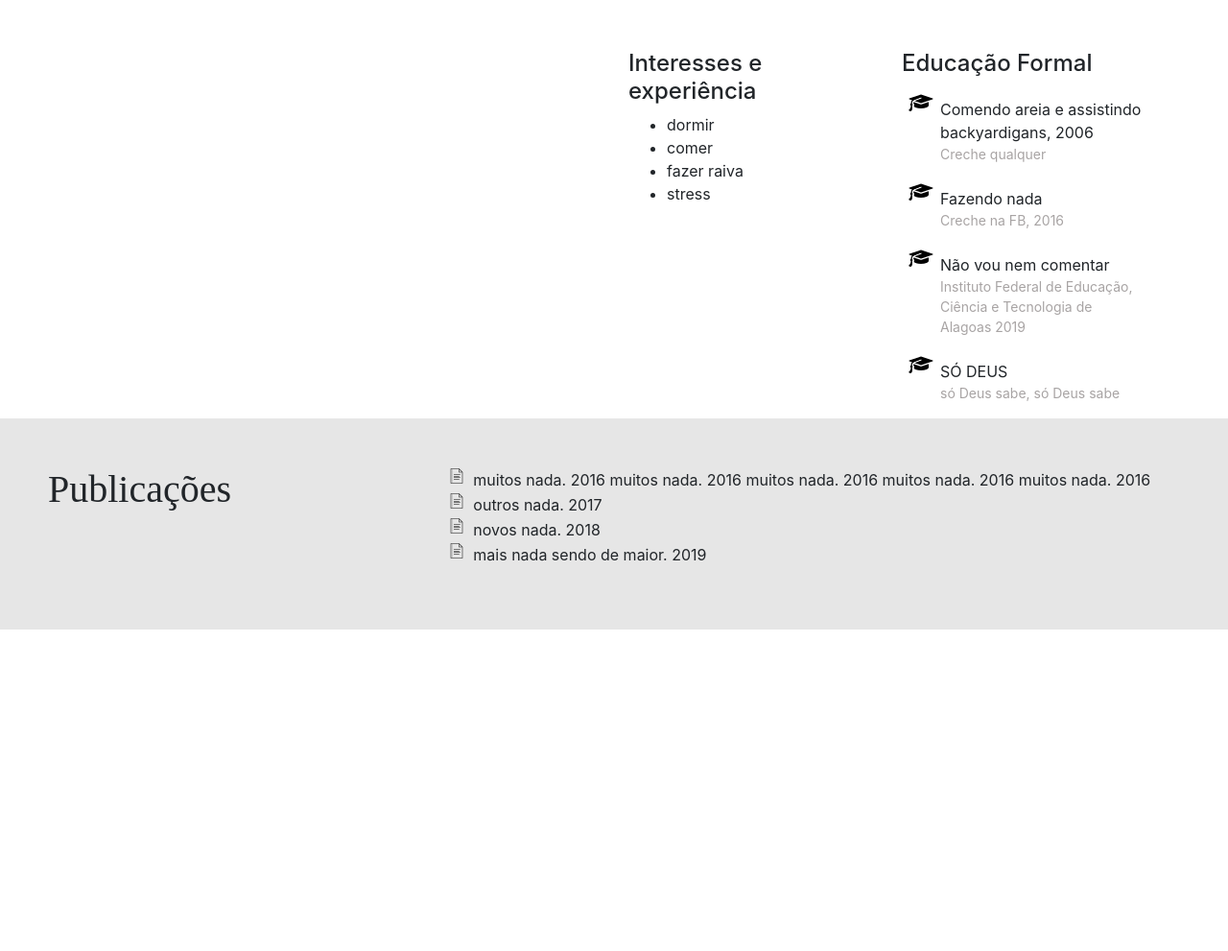
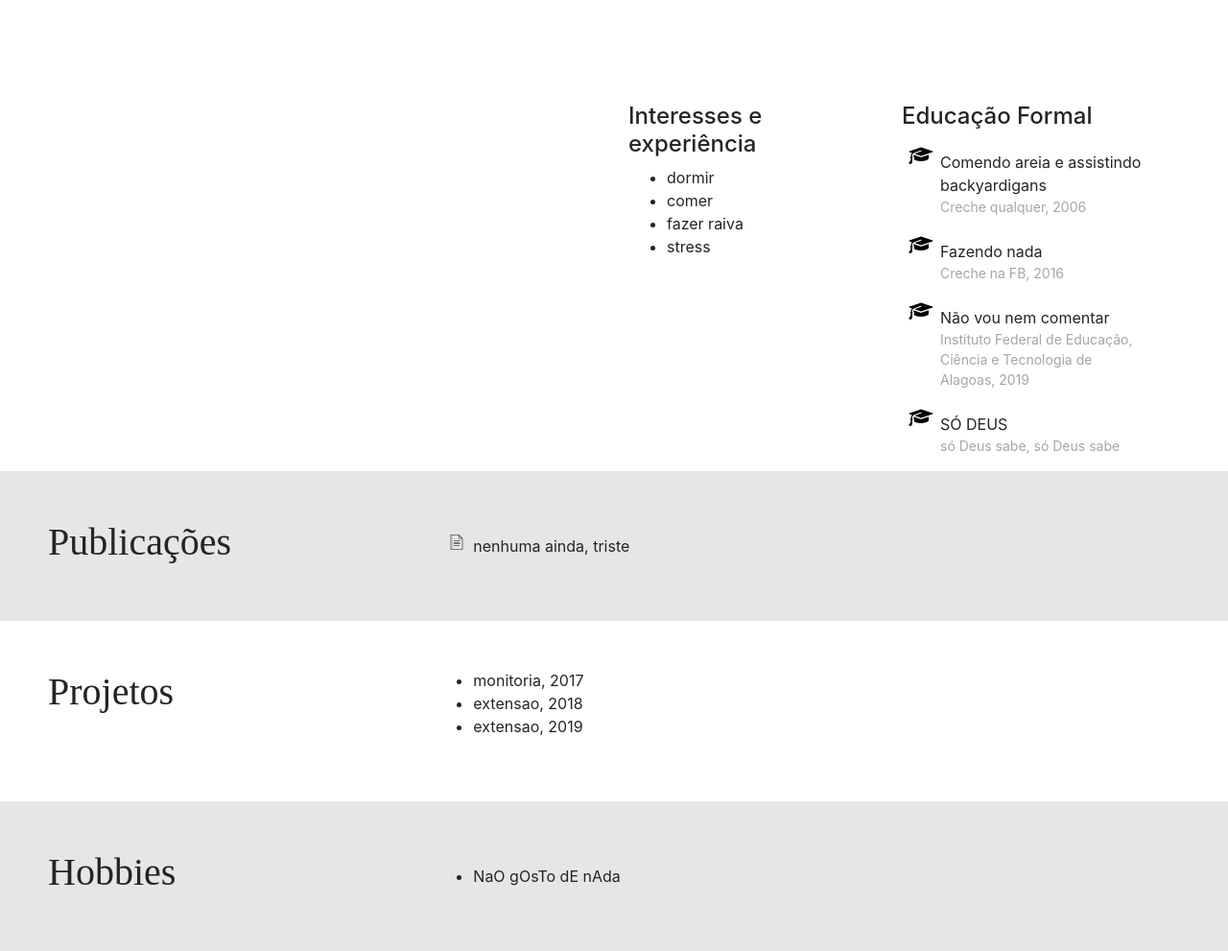
Before and after one commit to Emilybtoliveira/emilybtoliveira.github.io, a plain HTML site: page index.html in a window 1280 px wide. Shown: the part 437-1428 px from the top of the page at 96% size. Before the commit the page ends 1093 px from the top, so only its background shows below. Drawn offline with nearby package versions, Linux system fonts and the light colour scheme.

Commit message:
Adiciona projetos e hobbies; modifica nav

```diff
--- a/index.html
+++ b/index.html
@@ -9,9 +9,9 @@
     </head>
     <body>
         <!--NavBar-->
-        <div class="shadow">
-            <nav class="navbar navbar-expand-lg navbar-light bg-light">
-                <a class="navbar-brand" href=""><strong>Emily Oliveira</strong></a>
+        <div class="container">
+            <nav class="navbar fixed-top navbar-expand-lg navbar-light bg-light shadow">
+                <a class="navbar-brand" href=""><strong>EMILY OLIVEIRA</strong></a>
 
                 <button class="navbar-toggler" type="button" data-toggle="collapse" data-target="#navbarNav" aria-controls="navbarNav" aria-expanded="false" aria-label="Alterna navegação">
                     <span class="navbar-toggler-icon"></span>
@@ -20,19 +20,29 @@
                 <div class="collapse navbar-collapse" id="navbarNav">
                     <ul class="navbar-nav">
                         <li class="nav-item">
-                            <a class="nav-link" href="">nada aqui</a>
+                            <a class="nav-link" href="#biografia">nada aqui</a>
                         </li>
                     </ul>
                     <ul class="navbar-nav">
                         <li class="nav-item">
-                            <a class="nav-link" href="">aqui tbm nao</a>
+                            <a class="nav-link" href="#publicacoes">aqui tbm nao</a>
+                        </li>
+                    </ul>
+                    <ul class="navbar-nav">
+                        <li class="nav-item">
+                            <a class="nav-link" href="#projetos">nadica</a>
+                        </li>
+                    </ul>
+                    <ul class="navbar-nav">
+                        <li class="nav-item">
+                            <a class="nav-link" href="#hobbies">aqui tem</a>
                         </li>
                     </ul>
                 </div>
             </nav>
         </div>
 
-        <div class="container">
+        <div class="container" id="biografia">
             <!-- Biografia e ícone -->
             <div class="biografiaDiv">
 
@@ -83,29 +93,56 @@
                         <div class="col-md-6">
                             <h4>Educação Formal</h4>
                             <ul id="educacaoUl">
-                                <li>Comendo areia e assistindo backyardigans, 2006<p class="listItem">Creche qualquer</p></li>
+                                <li>Comendo areia e assistindo backyardigans<p class="listItem">Creche qualquer, 2006</p></li>
                                 <li>Fazendo nada<p class="listItem">Creche na FB, 2016</p></li>
-                                <li>Não vou nem comentar<p class="listItem">Instituto Federal de Educação, Ciência e Tecnologia de Alagoas 2019</p></li>
+                                <li>Não vou nem comentar<p class="listItem">Instituto Federal de Educação, Ciência e Tecnologia de Alagoas, 2019</p></li>
                                 <li>SÓ DEUS<p class="listItem">só Deus sabe, só Deus sabe</p></li>
                             </ul>
                         </div>
                     </div>
                 </div>
             </div>
+        </div>
 
-        </div>
         <!-- Publicações -->
-        <div class="publicacoesDiv">
+        <div class="publicacoesDiv" id="publicacoes">
             <div class="row">
                 <div class="col-md-4">
                     <h1>Publicações</h1>
                 </div>
                 <div class="col align-self-end">
                     <ul id="publicacoesUl">
-                        <li>muitos nada. 2016 muitos nada. 2016 muitos nada. 2016 muitos nada. 2016 muitos nada. 2016</li>
-                        <li>outros nada. 2017</li>
-                        <li>novos nada. 2018</li>
-                        <li>mais nada sendo de maior. 2019</li>
+                        <li>nenhuma ainda, triste</li>
+                    </ul>
+                </div>
+            </div>
+        </div>
+
+        <!-- Projetos-->
+        <div class="projetosDiv" id="projetos">
+            <div class="row">
+                <div class="col-md-4">
+                    <h1>Projetos</h1>
+                </div>
+                <div class="col align-self-end">
+                    <ul>
+                        <li>monitoria, 2017</li>
+                        <li>extensao, 2018</li>
+                        <li>extensao, 2019</li>
+                    </ul>
+                </div>
+            </div>
+        </div>
+
+        <!-- Hobbies -->
+        <div class="hobbiesDiv" id="hobbies">
+            <div class="row">
+                <div class="col-md-4">
+                    <h1>Hobbies</h1>
+                </div>
+                <div class="col align-self-end">
+                    <ul>
+                        <li>NaO gOsTo dE nAda</li>
                     </ul>
                 </div>
             </div>
--- a/style.css
+++ b/style.css
@@ -6,7 +6,7 @@
 
 .biografiaDiv{
     position: relative;
-    padding: 5%;
+    padding: 10%;
     text-align: center;
 }
 
@@ -16,11 +16,12 @@ h1, h3, h6{
 }
 
 .socialIcons{
+    flex: 0 0 20px;
     width: 40px;
 }
 
 .socialGroup{
-
+    align-items: center;
 }
 
 .bioTxt{
@@ -30,6 +31,10 @@ h1, h3, h6{
 hr{
     background-color: black;
     border: 0.5px solid;
+}
+
+body{
+    block-size: 50
 }
 
 .listItem{
@@ -50,3 +55,12 @@ hr{
     padding: 50px;
     background-color: rgb(230, 230, 230);
 }
+
+.projetosDiv{
+    padding: 50px;
+}
+
+.hobbiesDiv{
+    padding: 50px;
+    background-color: rgb(230, 230, 230);
+}
```
